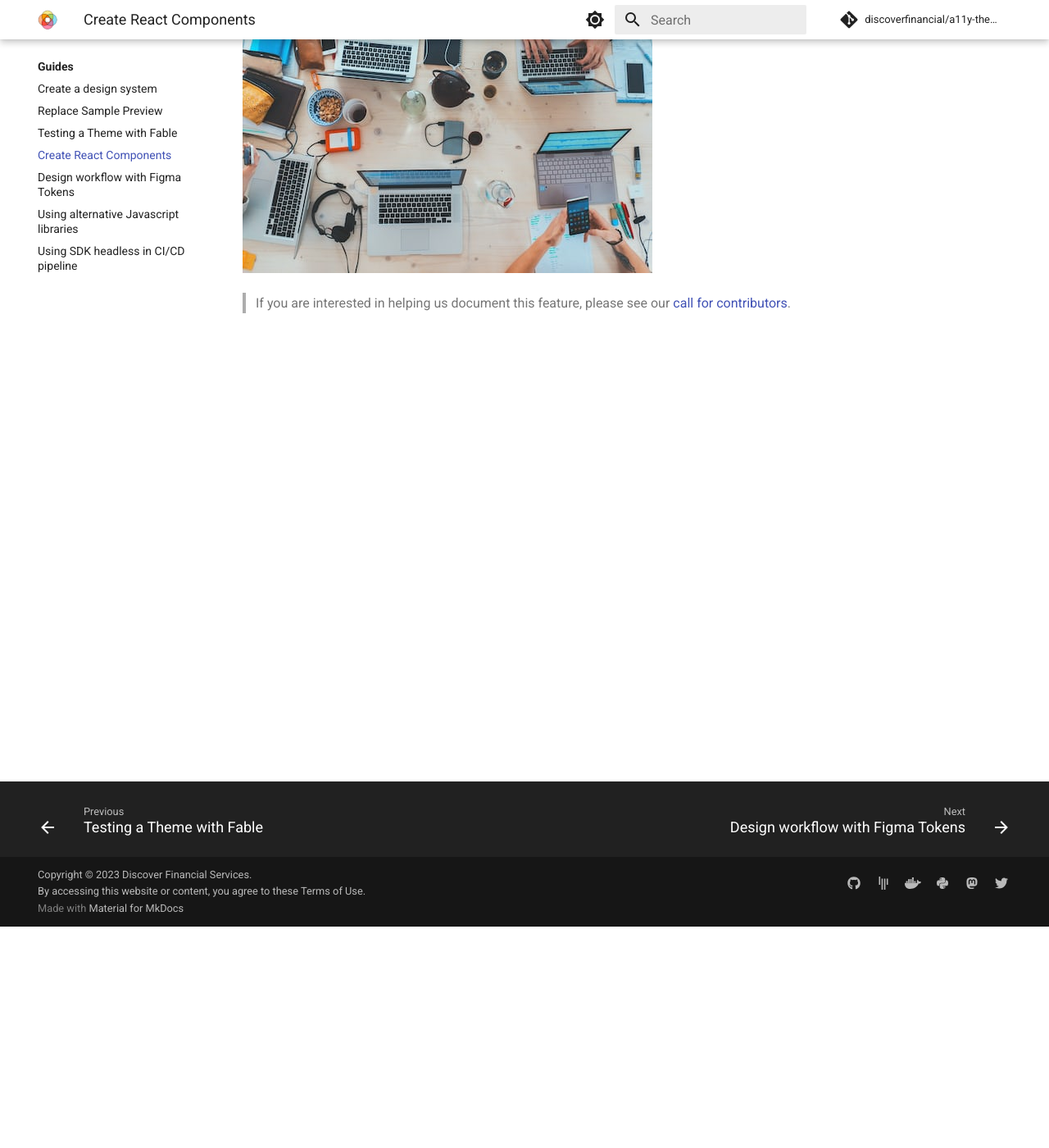
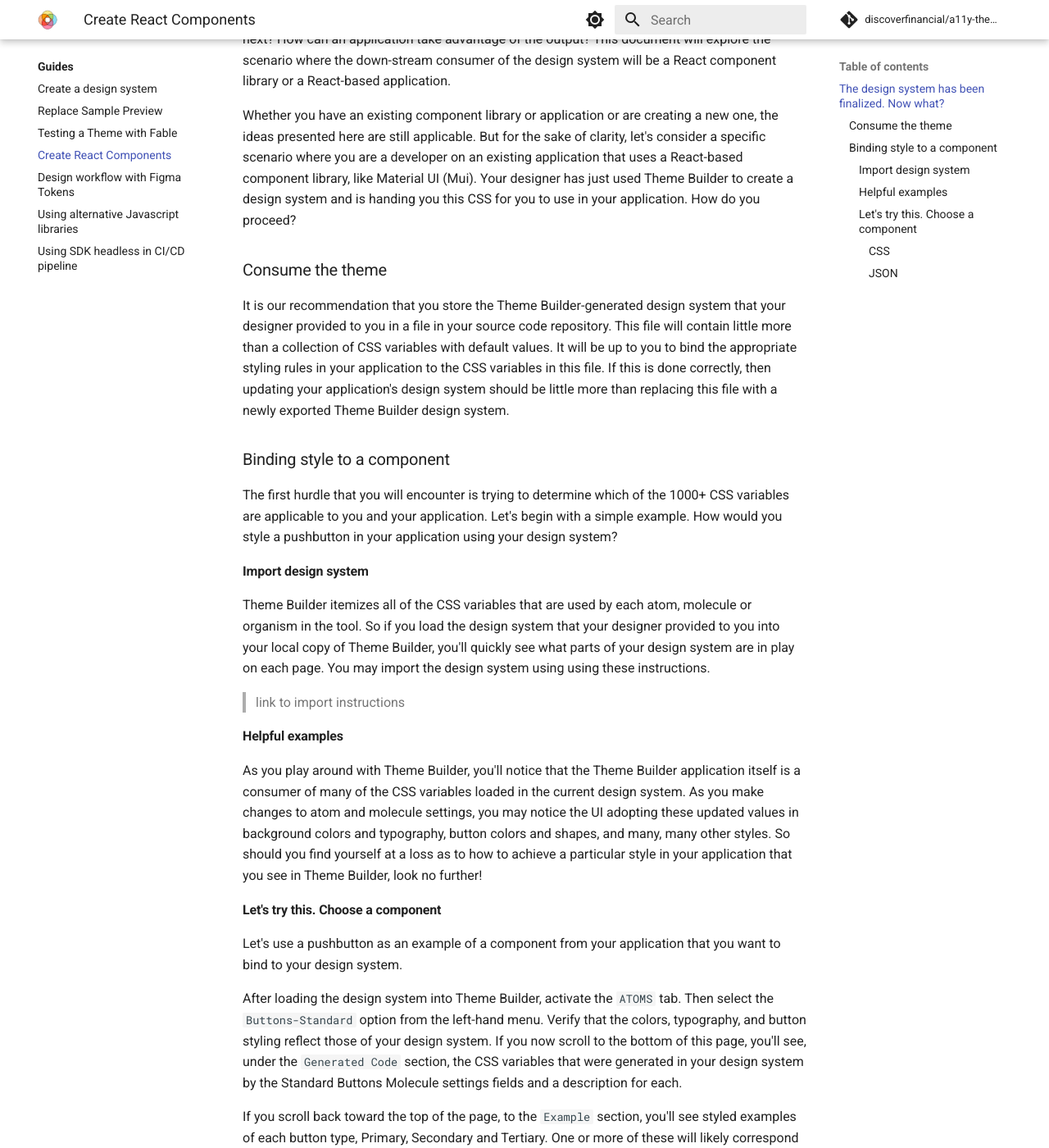
Before and after one commit to finos/a11y-theme-builder, an MkDocs documentation site: the page built from docs/guides/create-react-component.md, in a window 1280 px wide and 1400 px high, scrolled down 270 px. Shown: the whole window at 82% size. Built offline with MkDocs 1.6.1 and Material for MkDocs 9.7.7, drawn with Linux system fonts in a browser that asks for light colours; comment, search, counter and statistics services are not loaded; some of the changed text lies outside the part shown.

Commit message:
discoverfinancial/a11y-theme-builder#35: initial create react component documentation

```diff
--- a/docs/guides/create-react-component.md
+++ b/docs/guides/create-react-component.md
@@ -1,5 +1,41 @@
-> Content herein has been deferred for a future milestone.
+## The design system has been finalized.  Now what?
 
-![wip](../../_images/work-in-progress.jpeg)
+After a design system has been created and exported from the Theme Builder tool, what happens next?  How can an application take advantage of the output?  This document will explore the scenario where the down-stream consumer of the design system will be a React component library or a React-based application.
 
->If you are interested in helping us document this feature, please see our [call for contributors](../contribute/index.md).
+Whether you have an existing component library or application or are creating a new one, the ideas presented here are still applicable.  But for the sake of clarity, let's consider a specific scenario where you are a developer on an existing application that uses a React-based component library, like Material UI (Mui).  Your designer has just used Theme Builder to create a design system and is handing you this CSS for you to use in your application.  How do you proceed?
+
+### Consume the theme
+
+It is our recommendation that you store the Theme Builder-generated design system that your designer provided to you in a file in your source code repository.  This file will contain little more than a collection of CSS variables with default values.  It will be up to you to bind the appropriate styling rules in your application to the CSS variables in this file.  If this is done correctly, then updating your application's design system should be little more than replacing this file with a newly exported Theme Builder design system.
+
+### Binding style to a component
+
+The first hurdle that you will encounter is trying to determine which of the 1000+ CSS variables are applicable to you and your application.  Let's begin with a simple example.  How would you style a pushbutton in your application using your design system?
+
+#### Import design system
+
+Theme Builder itemizes all of the CSS variables that are used by each atom, molecule or organism in the tool.  So if you load the design system that your designer provided to you into your local copy of Theme Builder, you'll quickly see what parts of your design system are in play on each page.  You may import the design system using using these instructions.
+
+> link to import instructions
+
+#### Helpful examples
+
+As you play around with Theme Builder, you'll notice that the Theme Builder application itself is a consumer of many of the CSS variables loaded in the current design system.  As you make changes to atom and molecule settings, you may notice the UI adopting these updated values in background colors and typography, button colors and shapes, and many, many other styles.  So should you find yourself at a loss as to how to achieve a particular style in your application that you see in Theme Builder, look no further!
+
+#### Let's try this.  Choose a component
+
+Let's use a pushbutton as an example of a component from your application that you want to bind to your design system.
+
+After loading the design system into Theme Builder, activate the `ATOMS` tab.  Then select the `Buttons-Standard` option from the left-hand menu.  Verify that the colors, typography, and button styling reflect those of your design system.  If you now scroll to the bottom of this page, you'll see, under the `Generated Code` section, the CSS variables that were generated in your design system by the Standard Buttons Molecule settings fields and a description for each.
+
+If you scroll back toward the top of the page, to the `Example` section, you'll see styled examples of each button type, Primary, Secondary and Tertiary.  One or more of these will likely correspond to buttons in your application.  If you use your browser's developer tools to inspect the CSS for the Primary button, you'll see the variables mentioned in the Generated Code section, but you'll also see styles that have been applied to the button by Theme Builder.  For example, you may see that `{color: var(--on-button)}` binds the button's text color to the --on-button CSS variable in your design system.
+
+##### CSS
+
+As we recommended earlier in this page, the CSS used to style the Theme Builder components is largely located in two places.  [TB.css](https://github.com/discoverfinancial/a11y-theme-builder/blob/main/code/src/ui/src/mui-a11y-tb/themes/TB.css) holds all of the root CSS variables along with their default values. [Theme.css](https://github.com/discoverfinancial/a11y-theme-builder/blob/main/code/src/ui/src/mui-a11y-tb/themes/Theme.css) contains all of the CSS classes that make use of the CSS variables and binds them to the components.  Because the components for Theme Builder are displayed under the design system section of the tool, some styles may also be impacted by [DesignSystemPage.css](https://github.com/discoverfinancial/a11y-theme-builder/blob/main/code/src/ui/src/pages/DesignSystemPage.css).
+
+**Note:** Theme Builder was built using Material UI (Mui) components.  So you may see Mui-specific classes in some of the CSS rules.  This allows the components to properly use the values specified in the design system.
+
+##### JSON
+
+As mentioned above, Theme Builder was built using components from the Mui component library.  Mui allows you to specify a theme for your Mui-based applications using JSON and its ThemeProvider component, as outlined [here](https://mui.com/material-ui/customization/theming/).  If your application already uses Mui, you may find it worth your time to see if you can leverage the JSX file that we built to bind our most oft-used CSS variables to Mui components.  This file is [Theme.jsx](https://github.com/discoverfinancial/a11y-theme-builder/blob/main/code/src/ui/src/mui-a11y-tb/themes/Theme.jsx).
```
